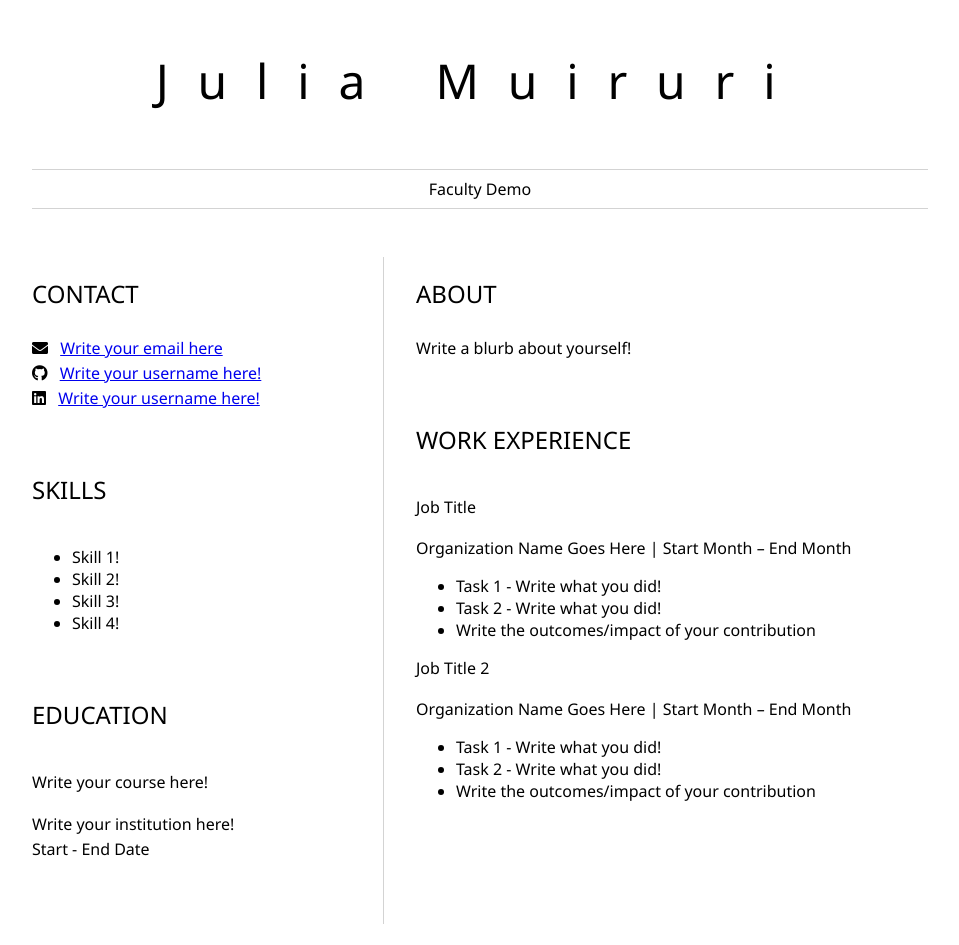
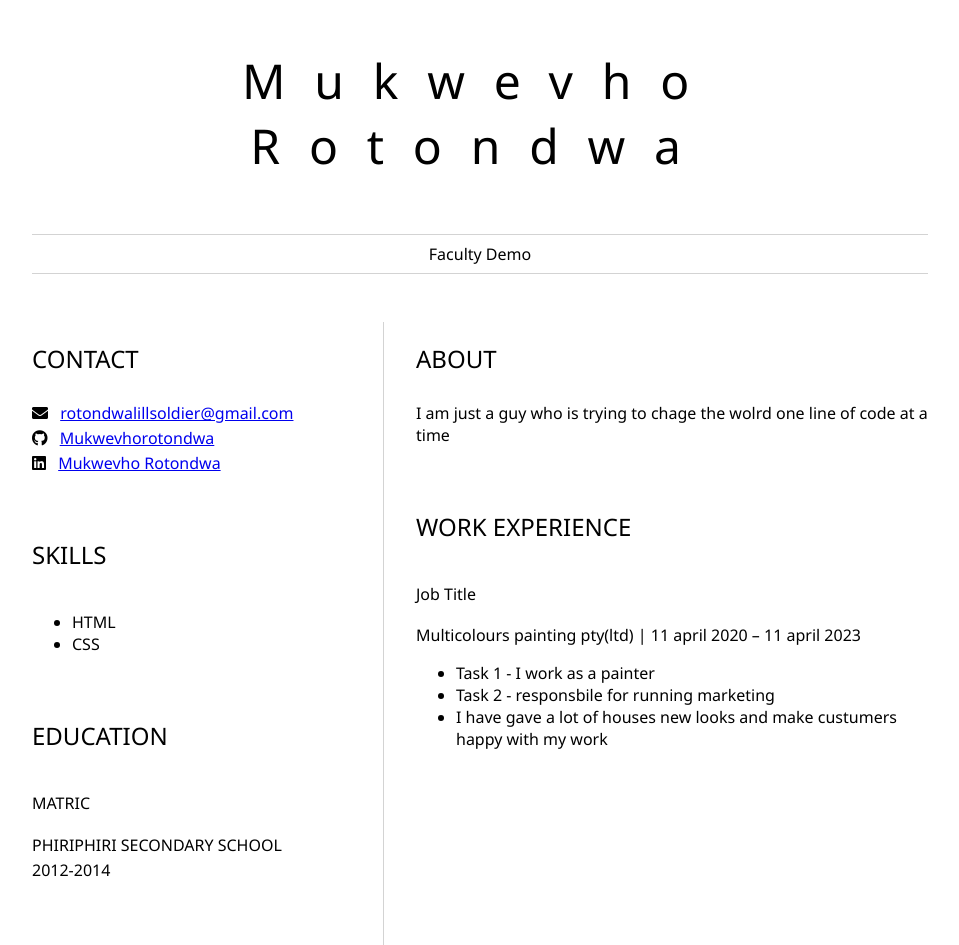
Before and after one commit to Mukwevhorotondwa/My_CV, a plain HTML site: page index.html in a window 1280 px wide. Shown: the whole page, without its empty margins (160-1119 px from the left). Before the commit the page ends 924 px from the top, so only its background shows below. Drawn offline with Linux system fonts and the light colour scheme.

Commit message:
new changes on my html CV

```diff
--- a/index.html
+++ b/index.html
@@ -8,7 +8,7 @@
 	<body>
 		<header id="header">
 			<!-- resume header with your name and title -->
-			<h1>Julia Muiruri</h1>
+			<h1>Mukwevho Rotondwa</h1>
 			<hr>
 			Faculty Demo
 			<hr>
@@ -20,69 +20,57 @@
 					<!-- contact info including social media -->
                     <p>
                         <i class="fa fa-envelope" aria-hidden="true"></i>
-                        <a href="mailto:username@domain.top-level domain">Write your email here</a>
+                        <a href="mailto:username@domain.top-level domain">rotondwalillsoldier@gmail.com</a>
                     </p>
                     <p>
                         <i class="fab fa-github" aria-hidden="true"></i>
-                        <a href="github.com/yourGitHubUsername">Write your username here!</a>
+                        <a href="github.com/yourGitHubUsername">Mukwevhorotondwa</a>
                     </p>
                     <p>
                         <i class="fab fa-linkedin" aria-hidden="true"></i>
-                        <a href="linkedin.com/yourLinkedInUsername">Write your username here!</a>
+                        <a href="linkedin.com/yourLinkedInUsername">Mukwevho Rotondwa</a>
                     </p>
 				</section>
 				<section>
 					<h2>SKILLS</h2>
-					<!-- your skills -->
+					<!-- my skills -->
                     <ul>
-                        <li>Skill 1!</li>
-                        <li>Skill 2!</li>
-                        <li>Skill 3!</li>
-                        <li>Skill 4!</li>
+                        <li>HTML</li>
+                        <li>CSS</li>
                     </ul>
 				</section>
 				<section>
 					<h2>EDUCATION</h2>
-					<!-- your education -->
-                    <h3>Write your course here!</h3>
+					<!-- my education -->
+                    <h3>MATRIC</h3>
                     <p>
-                        Write your institution here!
+                        PHIRIPHIRI SECONDARY SCHOOL
                     </p>
                     <p>
-                        Start - End Date
+                        2012-2014
                     </p>
 				</section>
 			</article>
 			<article id="mainRight">
 				<section>
 					<h2>ABOUT</h2>
-					<!-- about you -->
-                    <p>Write a blurb about yourself!</p>
+					<!-- about me -->
+                    <p>I am just a guy who is trying to chage the wolrd one line of code at a time</p>
 				</section>
 				<section>
 					<h2>WORK EXPERIENCE</h2>
-					<!-- your work experience -->
+					<!-- my work experience -->
                     <h3>Job Title</h3>
                     <p>
-                        Organization Name Goes Here | Start Month – End Month
+                        Multicolours painting pty(ltd) | 11 april 2020 – 11 april 2023
                     </p>
                     <ul>
-                            <li>Task 1 - Write what you did!</li>
-                            <li>Task 2 - Write what you did!</li>
-                            <li>Write the outcomes/impact of your contribution</li>
+                            <li>Task 1 - I work  as a painter</li>
+                            <li>Task 2 - responsbile for running marketing </li>
+                            <li>I have gave a lot of houses new looks and make custumers happy with my work</li>
 
                     </ul>
 
-                    <h3>Job Title 2</h3>
-                    <p>
-                        Organization Name Goes Here | Start Month – End Month
-                    </p>
-                    <ul>
-                            <li>Task 1 - Write what you did!</li>
-                            <li>Task 2 - Write what you did!</li>
-                            <li>Write the outcomes/impact of your contribution</li>
-
-                    </ul>
 				</section>
 			</article>
 		</main>
```
